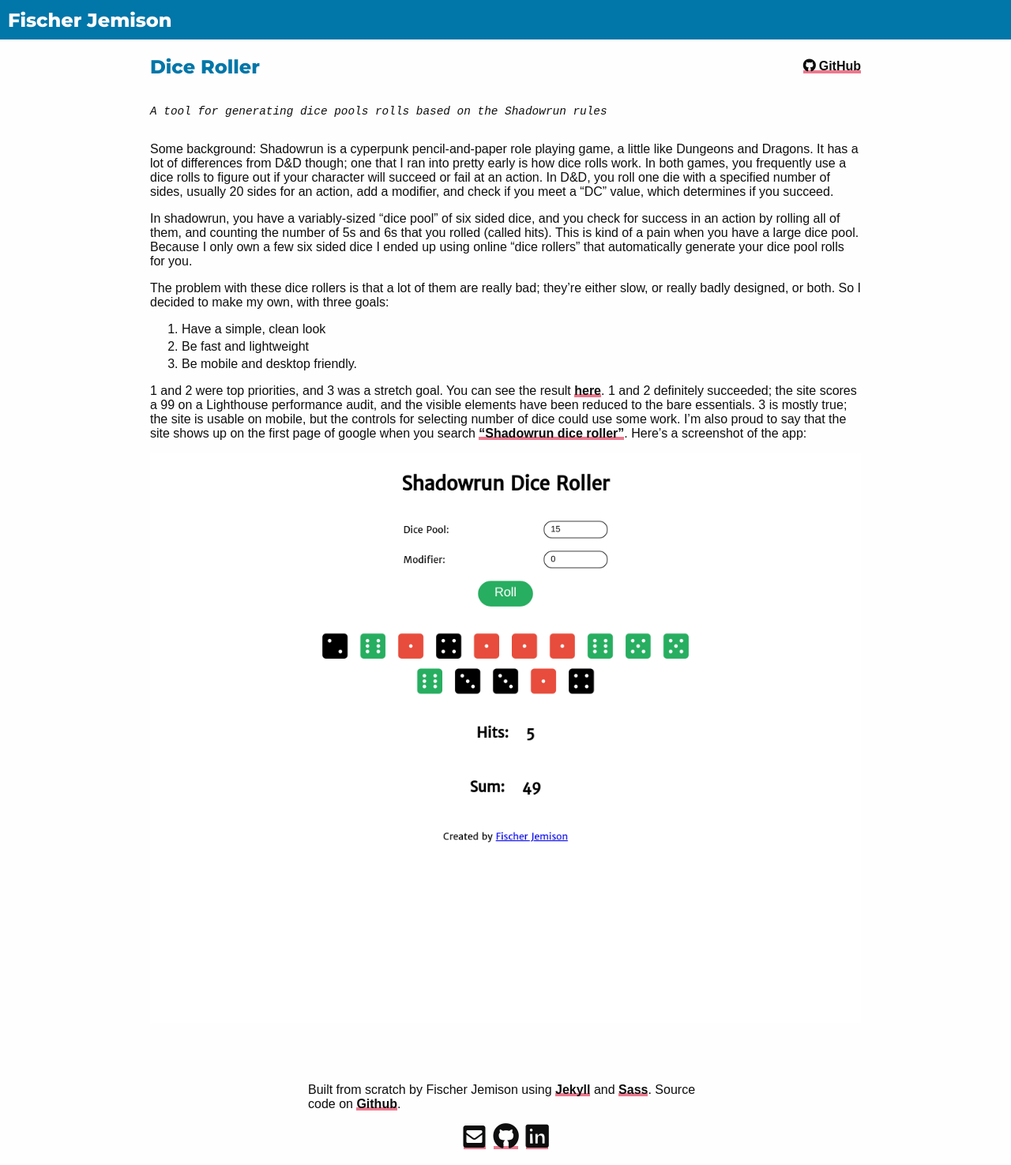
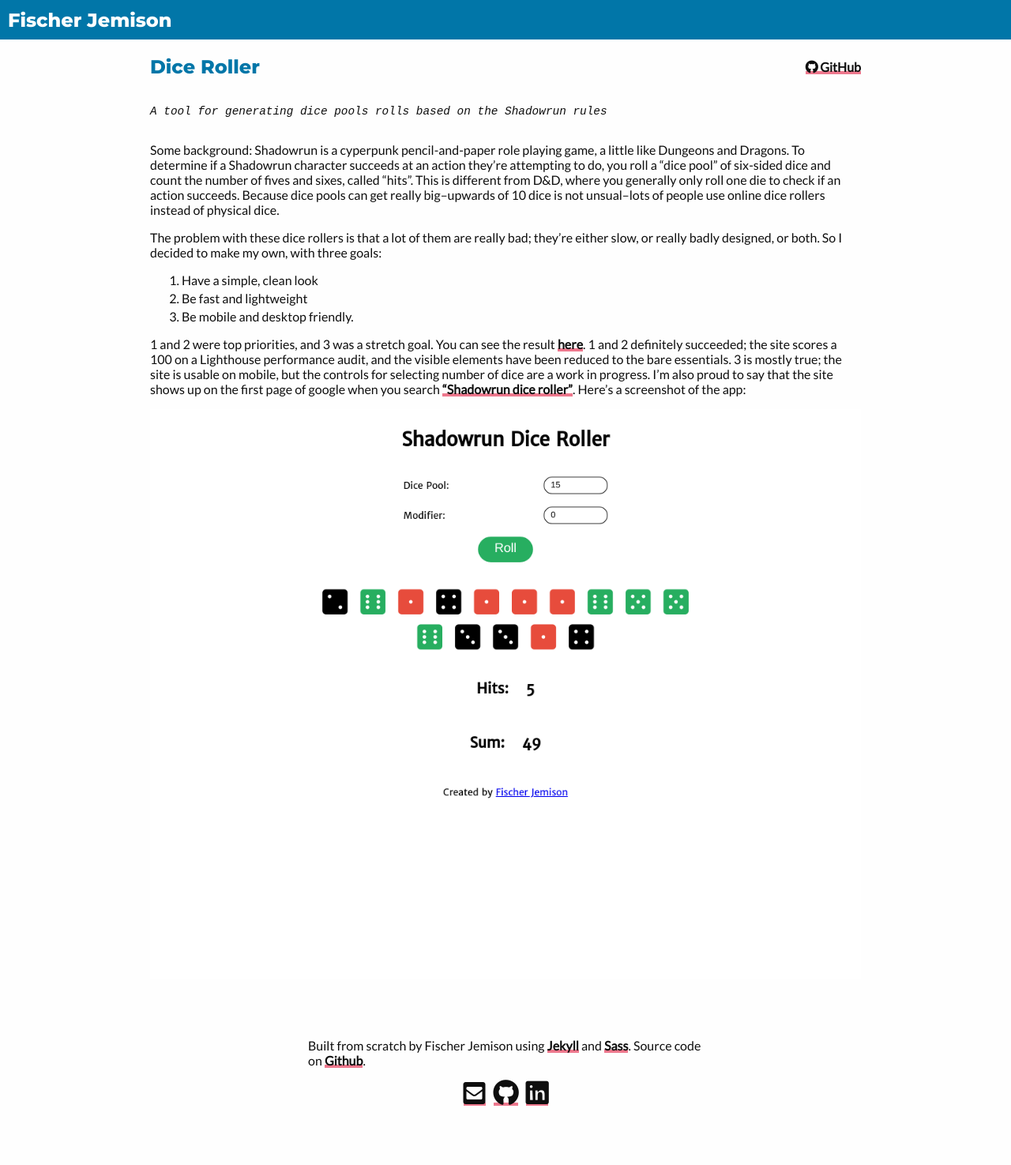
Before and after one commit to jemisonf/jemisonf.github.io, a Jekyll site: the page built from _projects/dice_roller.md, in a window 1280 px wide. Shown: the whole page at 79% size. Built offline with Jekyll 4.4.1, drawn with Linux system fonts in a browser that asks for light colours; some web fonts are replaced; after the commit the page ends 1420 px from its top, so only the background shows below that.

Commit message:
miscellaneous fixes

```diff
--- a/_includes/cdn_imports.html
+++ b/_includes/cdn_imports.html
@@ -1,2 +1,2 @@
 <link rel="stylesheet" href="https://use.fontawesome.com/releases/v5.7.2/css/all.css" integrity="sha384-fnmOCqbTlWIlj8LyTjo7mOUStjsKC4pOpQbqyi7RrhN7udi9RwhKkMHpvLbHG9Sr" crossorigin="anonymous">
-<link href="https://fonts.googleapis.com/css?family=Montserrat:800|Proxima+Nova" rel="stylesheet">
+<link href="https://fonts.googleapis.com/css?family=Montserrat:800|Lato" rel="stylesheet">
--- a/_projects/dice_roller.md
+++ b/_projects/dice_roller.md
@@ -5,9 +5,7 @@
 layout: project
 ---
 
-Some background: Shadowrun is a cyperpunk pencil-and-paper role playing game, a little like Dungeons and Dragons. It has a lot of differences from D&D though; one that I ran into pretty early is how dice rolls work. In both games, you frequently use a dice rolls to figure out if your character will succeed or fail at an action. In D&D, you roll one die with a specified number of sides, usually 20 sides for an action, add a modifier, and check if you meet a "DC" value, which determines if you succeed.
-
-In shadowrun, you have a variably-sized "dice pool" of six sided dice, and you check for success in an action by rolling all of them, and counting the number of 5s and 6s that you rolled (called hits). This is kind of a pain when you have a large dice pool. Because I only own a few six sided dice I ended up using online "dice rollers" that automatically generate your dice pool rolls for you.
+Some background: Shadowrun is a cyperpunk pencil-and-paper role playing game, a little like Dungeons and Dragons. To determine if a Shadowrun character succeeds at an action they're attempting to do, you roll a "dice pool" of six-sided dice and count the number of fives and sixes, called "hits". This is different from D&D, where you generally only roll one die to check if an action succeeds. Because dice pools can get really big--upwards of 10 dice is not unsual--lots of people use online dice rollers instead of physical dice.
 
 The problem with these dice rollers is that a lot of them are really bad; they're either slow, or really badly designed, or both. So I decided to make my own, with three goals:
 
@@ -15,7 +13,7 @@
 3. Be fast and lightweight
 2. Be mobile and desktop friendly.
 
-1 and 2 were top priorities, and 3 was a stretch goal. You can see the result [here](https://fgj.codes/dice_roller). 1 and 2 definitely succeeded; the site scores a 99 on a Lighthouse performance audit, and the visible elements have been reduced to the bare essentials. 3 is mostly true; the site is usable on mobile, but the controls for selecting number of dice could use some work. I'm also proud to say that the site shows up on the first page of google when you search ["Shadowrun dice roller"](http://lmgtfy.com/?q=shadowrun+dice+roller). Here's a screenshot of the app:
+1 and 2 were top priorities, and 3 was a stretch goal. You can see the result [here](https://fgj.codes/dice_roller). 1 and 2 definitely succeeded; the site scores a 100 on a Lighthouse performance audit, and the visible elements have been reduced to the bare essentials. 3 is mostly true; the site is usable on mobile, but the controls for selecting number of dice are a work in progress. I'm also proud to say that the site shows up on the first page of google when you search ["Shadowrun dice roller"](http://lmgtfy.com/?q=shadowrun+dice+roller). Here's a screenshot of the app:
 
 
 ![Shadowrun dice roller screenshot](/assets/shadowrun-dice-roller.png)
--- a/_sass/abstract/_variables.scss
+++ b/_sass/abstract/_variables.scss
@@ -24,7 +24,7 @@
   src: local(".SFNSText-Light"), local(".HelveticaNeueDeskInterface-Light"), local(".LucidaGrandeUI"), local("Ubuntu Light"), local("Segoe UI Light"), local("Roboto-Light"), local("DroidSans"), local("Tahoma");
 }
 
-$font-stack: "Proxima Nova", sans-serif;
+$font-stack: "Lato", sans-serif;
 $header-font-stack: "Montserrat", sans-serif;
 $code-font-stack: monospace;
 $subtext-font-stack: $code-font-stack;
```
Also changed, not shown: _projects/fgj.codes.md (+2 -2 lines), _projects/msgr.md (+1 -1 lines), _projects/web_base.md (+1 -1 lines).
